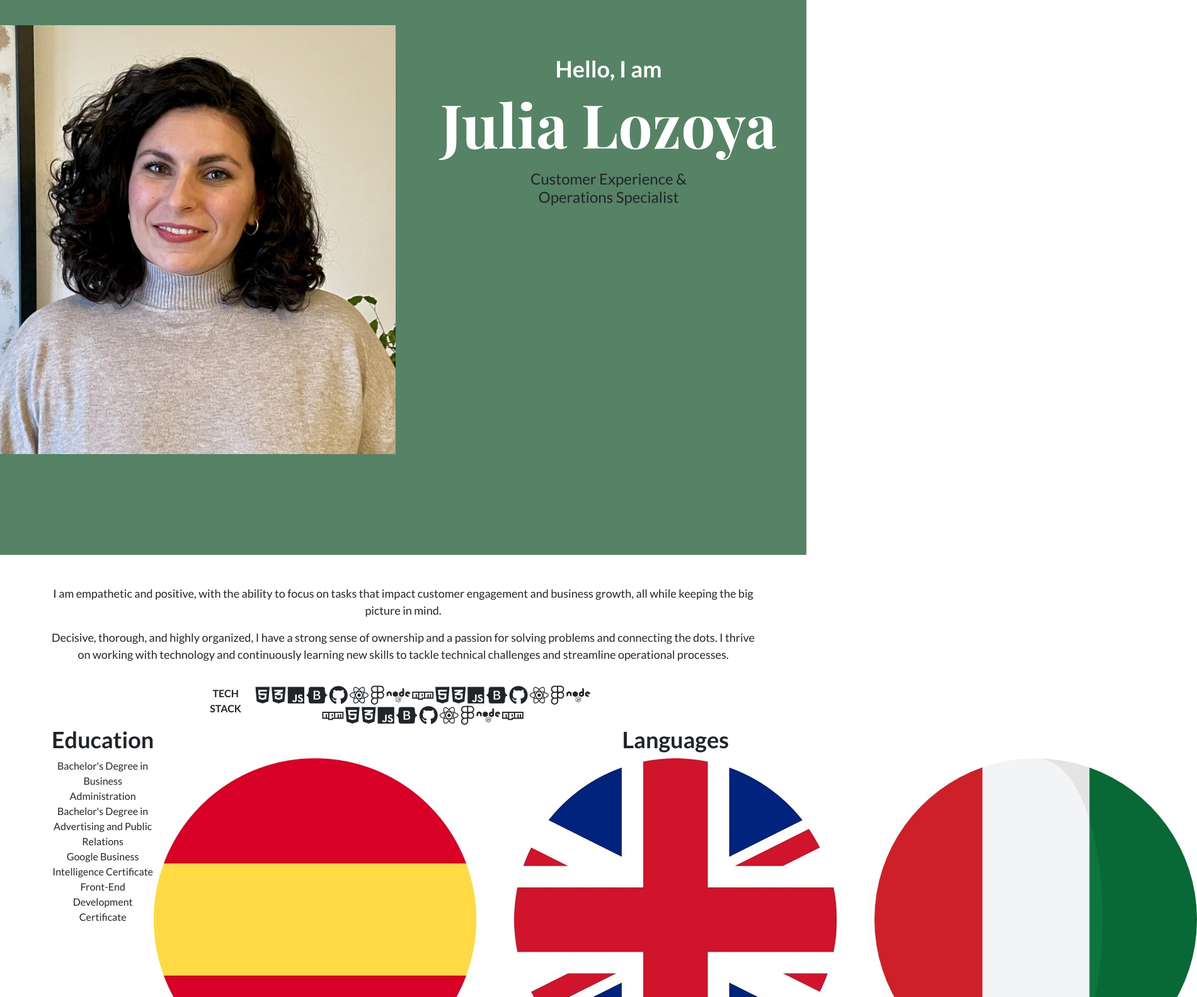
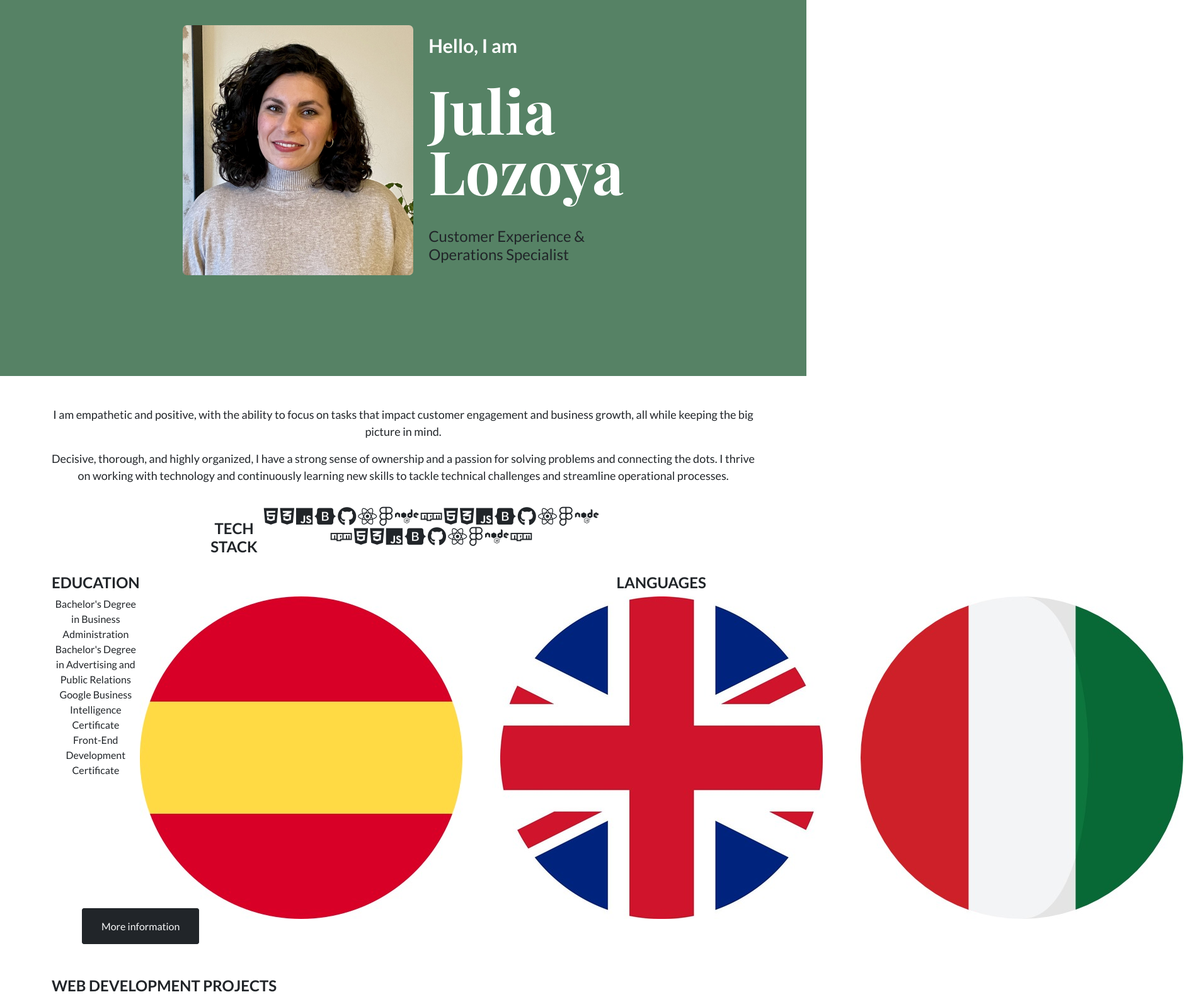
Before and after one commit to julialozmin/PortfolioJuliaLozoya, a plain HTML site: page index.html in a window 1280 px wide. Shown: the part 120-1703 px from the top of the page at 63% size, 1900 px wide, since content can reach past the window. Drawn offline with nearby package versions, Linux system fonts and the light colour scheme.

Commit message:
Styled the Hero in the home

```diff
--- a/index.html
+++ b/index.html
@@ -31,7 +31,7 @@
       crossorigin="anonymous"
     ></script>
 
-    <title>Front-end developer - Julia Lozoya</title>
+    <title>Home - Julia Lozoya</title>
     <link rel="icon" type="image/x-icon" href="/images/favicon.png" />
   </head>
   <body>
@@ -70,17 +70,22 @@
       </div>
     </nav>
     <div class="hero">
-      <div class="row">
-        <div class="col-md-6">
+      <div class="hero-content align-self-center d-flex justify-content-center">
+        <div class="wrapper">
           <img
             src="/images/julialozoyahome.jpg"
             alt="This is Julia Lozoya"
             class="img-fluid"
           />
         </div>
-        <div class="col-md-6">
-          <h2 class="mt-5">Hello, I am</h2>
-          <h1 class="mb-3">Julia Lozoya</h1>
+        <div
+          class="wrapper d-flex flex-column justify-content-around text-start ms-4"
+        >
+          <h2 class="mt-1">Hello, I am</h2>
+          <h1 class="mb-4 mt-2">
+            Julia <br />
+            Lozoya
+          </h1>
           <h3>
             Customer Experience & <br />
             Operations Specialist
@@ -89,7 +94,7 @@
       </div>
     </div>
 
-    <div class="content">
+    <div class="content home-content">
       <div class="container mt-5">
         <p class="brief-description">
           I am empathetic and positive, with the ability to focus on tasks that
@@ -109,7 +114,7 @@
           <div
             class="col-md tech-stack d-flex justify-content-evenly text-center"
           >
-            <div class="fw-bold">TECH STACK</div>
+            <div><h5>TECH STACK</h5></div>
             <div class="tech-icons">
               <i class="fa-brands fa-html5"></i>
               <i class="fa-brands fa-css3-alt"></i>
@@ -147,7 +152,7 @@
             class="col-md education-languages d-flex justify-content-evenly text-center"
           >
             <div>
-              <h2>Education</h2>
+              <h5>EDUCATION</h5>
               <p>
                 Bachelor's Degree in Business Administration <br />
                 Bachelor's Degree in Advertising and Public Relations<br />
@@ -156,7 +161,7 @@
               </p>
             </div>
             <div>
-              <h2>Languages</h2>
+              <h5>LANGUAGES</h5>
               <div>
                 <img src="/images/languages.jpg" alt="Languages" />
               </div>
@@ -172,7 +177,7 @@
       </div>
 
       <div class="container pt-5 projects">
-        <h2>Web development projects</h2>
+        <h5>WEB DEVELOPMENT PROJECTS</h5>
         <div class="row">
           <div class="col-lg-4 mt-5">
             <div class="row">
--- a/src/styles.css
+++ b/src/styles.css
@@ -107,6 +107,23 @@ footer {
 .hero h1,
 .hero h2 {
   color: white;
+}
+
+.hero h1 {
+  line-height: 1;
+}
+.hero h2 {
+  font-size: 30px;
+}
+
+.hero img {
+  border-radius: 7px;
+}
+
+.hero-content {
+  max-width: 700px;
+  display: block;
+  margin: 0 auto;
 }
 
 .brief-description {
```
